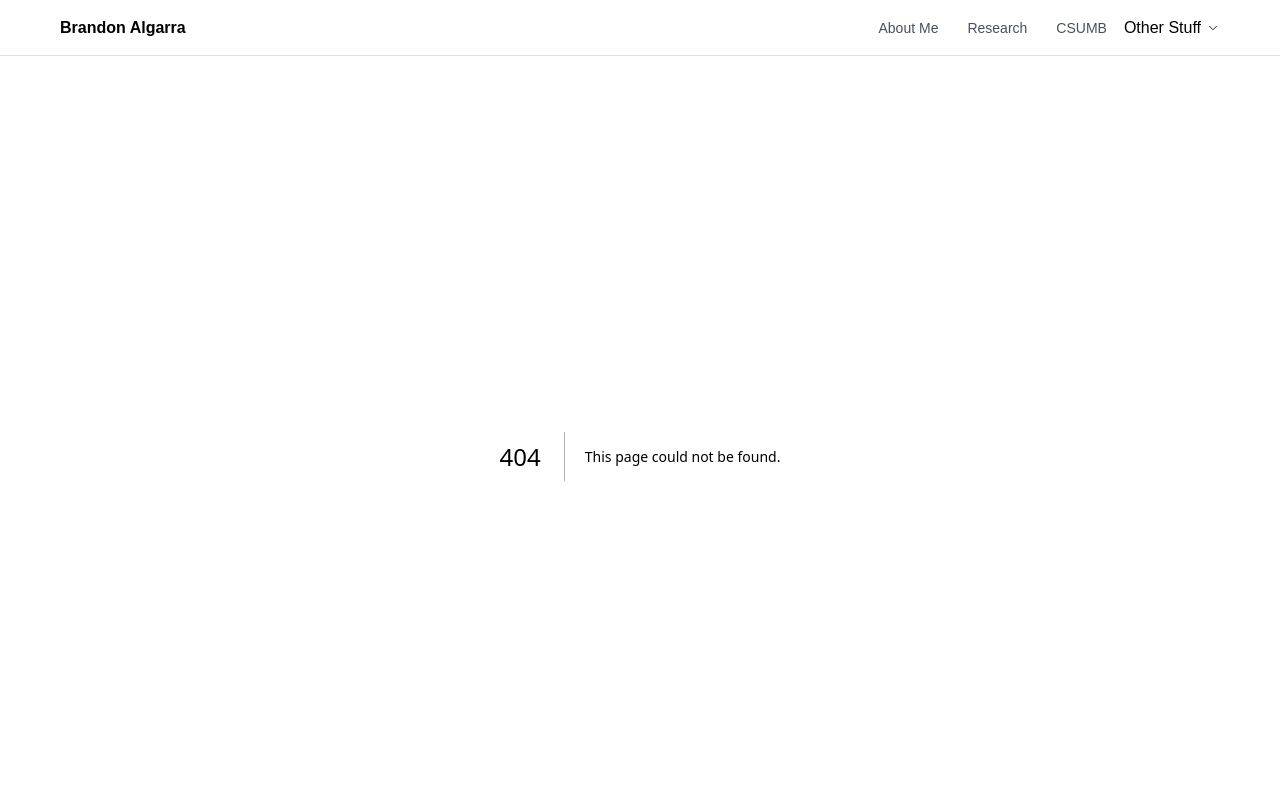
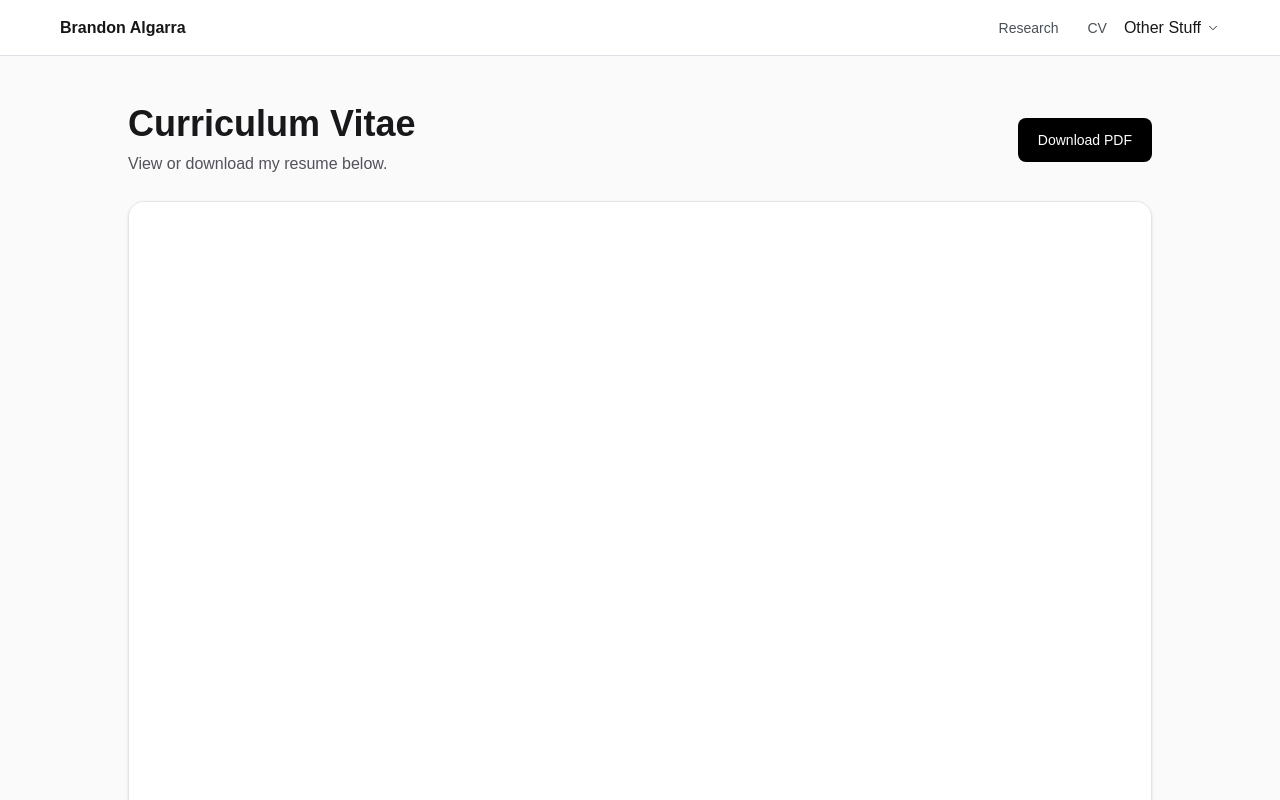
Before and after one commit to BAlgarra/ePortfolio, a Next.js app: page /cv in a window 1280 px wide. Before the commit this address had no page. Shown: the top 800 px of the page. Built offline with nearby package versions, Linux system fonts and the light colour scheme.

Commit message:
Added Resme to CV

```diff
--- /dev/null
+++ b/app/cv/page.tsx
@@ -0,0 +1,34 @@
+export default function CVPage() {
+  return (
+    <main className="min-h-screen bg-zinc-50 px-6 py-12 dark:bg-black">
+      <div className="mx-auto max-w-5xl">
+        <div className="mb-6 flex items-center justify-between">
+          <div>
+            <h1 className="text-4xl font-bold text-zinc-900 dark:text-white">
+              Curriculum Vitae
+            </h1>
+
+            <p className="mt-2 text-zinc-600 dark:text-zinc-400">
+              View or download my resume below.
+            </p>
+          </div>
+
+          <a
+            href="/resume.pdf"
+            download
+            className="rounded-lg bg-black px-5 py-3 text-sm font-medium text-white transition hover:bg-zinc-800 dark:bg-white dark:text-black"
+          >
+            Download PDF
+          </a>
+        </div>
+
+        <div className="overflow-hidden rounded-2xl border border-zinc-200 bg-white shadow-sm dark:border-zinc-800 dark:bg-zinc-950">
+          <iframe
+            src="/Brandon_Algarra_Resume.pdf"
+            className="h-[900px] w-full"
+          />
+        </div>
+      </div>
+    </main>
+  );
+}
--- a/components/Navbar/Navbar.tsx
+++ b/components/Navbar/Navbar.tsx
@@ -7,9 +7,9 @@ import { useDisclosure } from '@mantine/hooks';
 import classes from './Navbar.module.css';
 
 const links = [
-  { link: '/about', label: 'About Me' },
+  // { link: '/about', label: 'About Me' },
   { link: '/research', label: 'Research' },
-  { link: '/pricing', label: 'CSUMB' },
+  { link: '/cv', label: 'CV' },
   {
     label: 'Other Stuff',
     links: [
```
Also changed, not shown: 1 other file (tests, documents, lock files or other folders).
